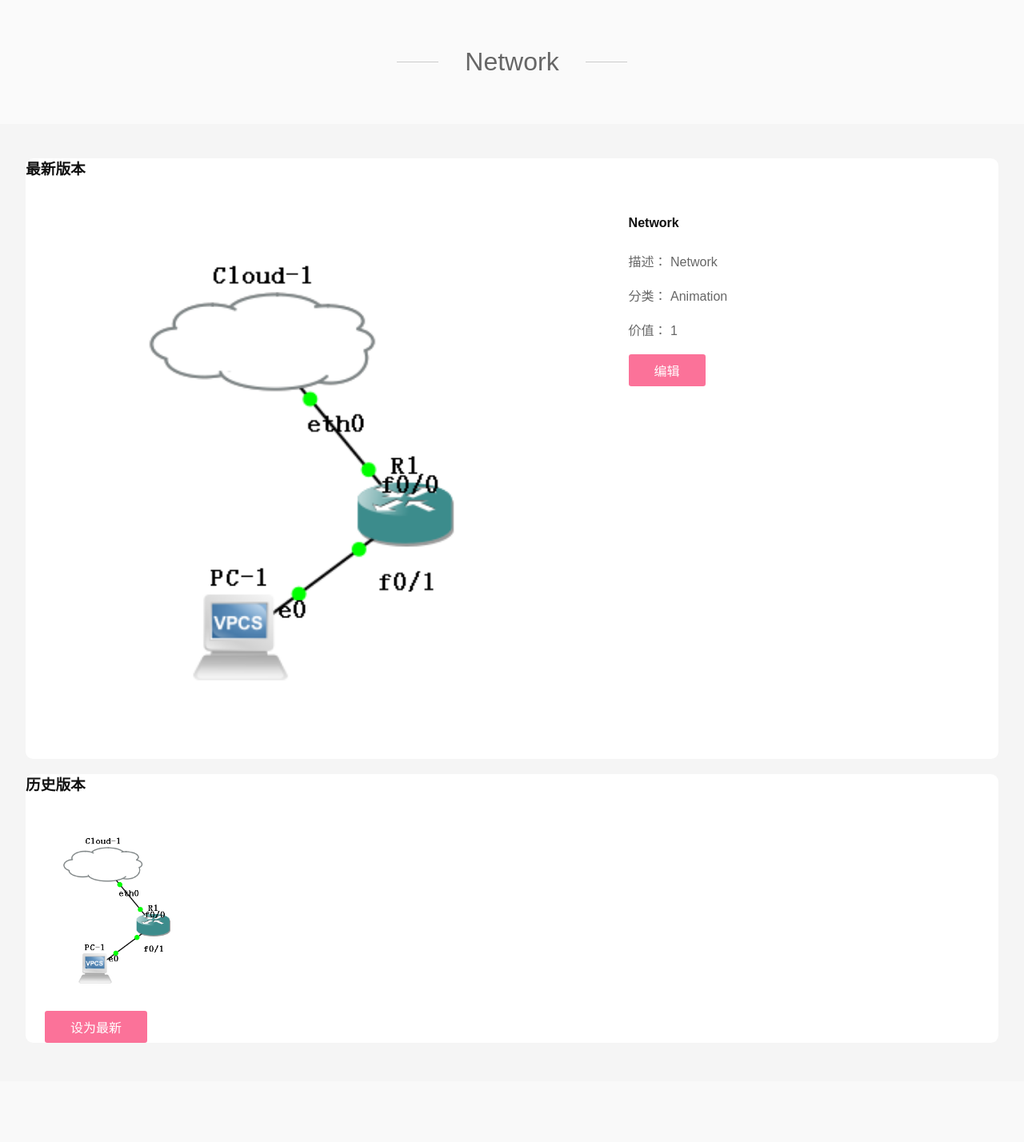
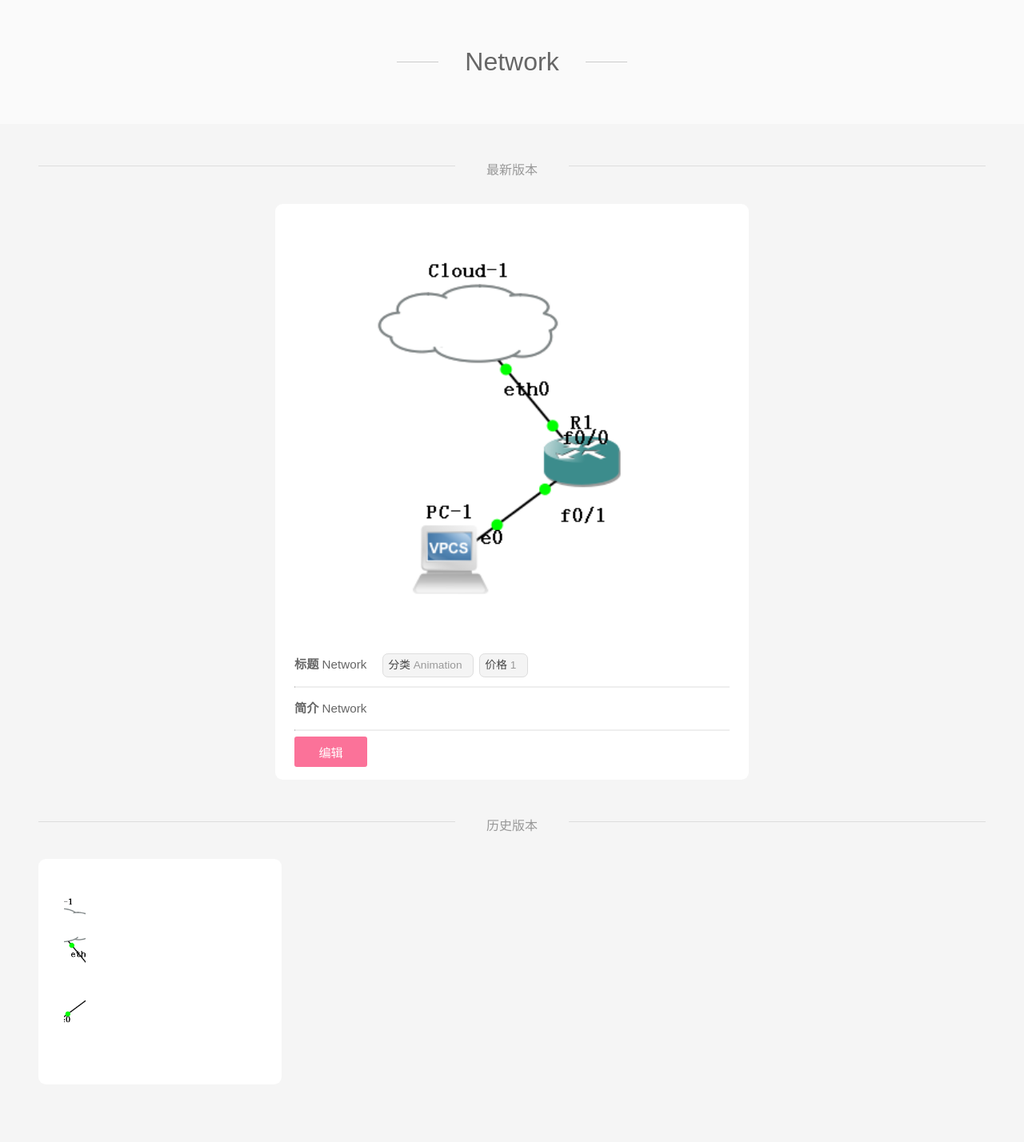
Before and after one commit to kongxx3282/mypictures, a Django app: page /usercenter/edit/51/ in a window 1280 px wide. Shown: the part 75-1503 px from the top of the page at 80% size. Before the commit the page ends 1379 px from the top, so only its background shows below. Run offline with Django 3.2, Linux system fonts and the light colour scheme; data comes from the database, SQL or seed files in the repository; some libraries are stand-ins or nearby versions.

Commit message:
optimize edit page

```diff
--- a/static/css/layouts/mypics.css
+++ b/static/css/layouts/mypics.css
@@ -9,6 +9,10 @@ body {
 
 .pure-button-hover, .pure-button:focus, .pure-button:hover {
     background-image: linear-gradient(transparent, rgba(0, 0, 0, .05) 0%, rgba(0, 0, 0, .05));;
+}
+
+.pure-form input[type=file]:focus, .pure-form input[type=checkbox]:focus, .pure-form input[type=radio]:focus {
+    outline: #fb7299 auto 1px;
 }
 
 hr {
@@ -214,6 +218,11 @@ textarea.pic-input {
     color: #fb7299;
 }
 
+.new-button {
+    padding: 0.5em 1em;
+    border-radius: 0.18em;
+}
+
 .work-button {
     text-align: left;
     position: relative;
@@ -346,10 +355,16 @@ input#chooseImage {
     border: none;
 }
 
+input#updateimage {
+    border: none;
+}
+
 .work-wrapper {
     position: relative;
     background: white;
     border-radius: 0.6em;
+    margin-top: 0.5em;
+    margin-bottom: 1.5em;
 }
 
 .work-content {
@@ -378,17 +393,17 @@ input#chooseImage {
 }
 
 .work-detail {
-    margin-right: 0.5em;
+    margin-right: 1em;
     margin-bottom: 0.3em;
 }
 
 .work-tag {
-    background: #FAFAFA;
-    border: 1px solid #EDEDED;
+    background: #f4f4f4;
+    border: 1px solid #dddddd;
     padding-left: 0.5em;
     padding-right: 1em;
     margin-right: 0.2em;
-    border-radius: 1em;
+    border-radius: 0.5em;
     color: #999;
 }
 
@@ -402,7 +417,7 @@ input#chooseImage {
     margin-bottom: 0.3em;
 }
 
-.work-intro{
+.work-intro {
     margin-top: 0.3em;
     margin-bottom: 0.3em;
 }
--- a/templates/usercenter/edit.html
+++ b/templates/usercenter/edit.html
@@ -31,13 +31,13 @@
             var info_div = document.getElementById('PictureInfo');
             info_div.style.display = 'none';
             var edit_div = document.getElementById('EditInfo');
-            edit_div.style.display = 'block';
+            edit_div.style.display = 'inline-block';
             var edit_btn = document.getElementById('startEdit');
             edit_btn.style.display = 'none';
             var confirm_btn = document.getElementById('confirmEdit');
-            confirm_btn.style.display = 'block';
+            confirm_btn.style.display = 'inline-block';
             var cancel_btn = document.getElementById('cancel_btn');
-            confirm_btn.style.display = 'block';
+            cancel_btn.style.display = 'inline-block';
 
         }
 
@@ -49,17 +49,15 @@
 
         function cancel() {
             var info_div = document.getElementById('PictureInfo');
-            info_div.style.display = 'block';
+            info_div.style.display = 'inline-block';
             var edit_div = document.getElementById('EditInfo');
             edit_div.style.display = 'none';
             var edit_btn = document.getElementById('startEdit');
-            edit_btn.style.display = 'block';
+            edit_btn.style.display = 'inline-block';
             var confirm_btn = document.getElementById('confirmEdit');
             confirm_btn.style.display = 'none';
-            var upload_btn = document.getElementById('upload_btn');
-            upload_btn.style.display = 'block';
             var cancel_btn = document.getElementById('cancel_btn');
-            confirm_btn.style.display = 'none';
+            cancel_btn.style.display = 'none';
 
         }
     </script>
@@ -104,31 +102,39 @@
     </div>
 </div>
 <div class="main-wrapper">
-    <div class="work-wrapper">
-        <h3>最新版本</h3>
+    <div class="main-content">
+        <div class="recommend-line">
+            <a>最新版本</a>
+        </div>
         <div class="pure-g">
-            <div class="pure-u-1 pure-u-lg-3-5">
+            <div class="pure-u-1 pure-u-md-1-5 pure-u-lg-1-4"></div>
+            <div class="work-wrapper pure-u-1 pure-u-md-3-5 pure-u-lg-1-2">
+                {#        <h3>最新版本</h3>#}
                 <div class="work-content">
+                    <div class="work-main">
                         <img class="pure-img-responsive work-img" src="{{ newest_ver.original_picture.url }}">
                     </div>
+                    <div class="work-side">
+                        <div id="PictureInfo" style="width: 100%">
+                            <div class="work-detail">
+                                <div><a>标题</a> {{ picture.title }}</div>
                             </div>
-            <div class="pure-u-1 pure-u-lg-2-5">
-                <div class="work-content">
-                    <div id="PictureInfo">
-                        <h4>{{ picture.title }}</h4>
-                        <p>描述： {{ picture.description }}</p>
-                        <p>分类： {{ picture.category }}</p>
-                        <p>价值： {{ picture.price }}</p>
+                            <div class="work-tags">
+                                <div class="work-tag"><a>分类</a> {{ picture.category }}</div>
+                                <div class="work-tag"><a>价格</a> {{ picture.price }}</div>
+                            </div>
+                            <hr>
+                            <div class="work-intro"><a>简介</a> {{ picture.description }}</div>
+                            <hr>
                         </div>
                         <div id="EditInfo" style="display: none">
                             <form class="pure-form pure-form-stacked" method="post" name="edit_info" id="editForm"
                                   enctype="multipart/form-data">{% csrf_token %}
                                 <fieldset>
+                                    <input class="pic-input" type="file" accept="image/*" name="new_version"
+                                           id="updateimage">
                                     <label for="title">标题</label>
                                     <input class="pic-input" type="text" name="title" value="{{ picture.title }}">
-                                <label for="description">描述</label>
-                                <textarea class="pic-input" class="pure-input-1" type="text" name="description"
-                                          value="{{ picture.description }}"></textarea>
                                     <label for="category">分类</label>
                                     <select class="pic-input" name="category" value="{{ picture.category }}">
                                         <option value="animation">动漫</option>
@@ -137,42 +143,47 @@
                                         <option value="people">人像</option>
                                         <option value="other">其它</option>
                                     </select>
-                                <label for="price">定价</label>
+                                    <label for="price">价格</label>
                                     <input class="pic-input" type="number" name="price" value="{{ picture.price }}">
-                                <input class="pic-input" type="file" accept="image/*" name="new_version">
+                                    <label for="description">简介</label>
+                                    <textarea class="pic-input" class="pure-input-1" type="text" name="description"
+                                              value="{{ picture.description }}"></textarea>
                                 </fieldset>
                             </form>
                         </div>
+                        <div class="work-button" style="margin-bottom: 0">
                             <button class="pure-button pure-button-primary pic-button" id="startEdit"
                                     onclick="editPictureInfo()">编辑
                             </button>
-                    <button class="pure-button pure-button-primary pic-button" id="confirmEdit" style="display: none"
-                            onclick="editSubmit()">确定
+                            <button class="fav-button pure-button pure-button-primary pic-button" id="confirmEdit"
+                                    style="display: none" onclick="editSubmit()">确定
                             </button>
-                    <button class="pure-button pure-button-primary pic-button" id="cancel_btn" style="display: none"
-                            onclick="cancel()">取消
+                            <button class="dload-button pure-button pure-button-primary pic-button" id="cancel_btn"
+                                    style="display: none" onclick="cancel()">取消
                             </button>
-                    <br>
-                </div>
                         </div>
                     </div>
 
                 </div>
 
-
+            </div>
+            <div class="pure-u-1 pure-u-md-1-5 pure-u-lg-1-4"></div>
+        </div>
+        <div class="recommend-line">
+            <a>历史版本</a>
+        </div>
+        <div class="pure-g">
             <div class="work-wrapper">
-        <h3>历史版本</h3>
                 <div class="work-content">
                     <div class="pure-g">
                         {% for ver in versions %}
-                    <div class="pure-u-1 pure-u-md-1-3 pure-u-lg-1-6 ">
-                        <div class="pure-g">
-                            <div class="photo-box pure-u-1">
+                            <div class="photo-box pure-u-1 pure-u-md-1-3 pure-u-lg-1-6 ">
                                 <img src="{{ ver.original_picture.url }}">
-                            </div>
-                            <div class="pure-u-1 usr-button">
-                                <button class="pure-button pure-button-primary pic-button"
-                                        onclick="window.location.href='{% url 'setnewversion' ver.version_id %}'">设为最新
+                                <div class="photo-box-caption">
+                                    <div class="photo-button">
+                                        <button class="new-button pure-button pure-button-primary pic-button"
+                                                onclick="window.location.href='{% url 'setnewversion' ver.version_id %}'">
+                                            设为最新
                                         </button>
                                     </div>
                                 </div>
@@ -183,8 +194,19 @@
                 </div>
 
             </div>
+        </div>
+    </div>
+</div>
 
 </div>
 </div>
 </body>
+<script>
+    (function (window, document) {
+        document.getElementById('toggle').addEventListener('click', function (e) {
+            document.getElementById('tuckedMenu').classList.toggle('custom-menu-tucked');
+            document.getElementById('toggle').classList.toggle('x');
+        });
+    })(this, this.document);
+</script>
 </html>
```
Also changed, not shown: templates/test.html (+12 -4 lines), templates/usercenter/upload.html (+5 -4 lines). Lines whose indentation alone changed are shown as unchanged.
